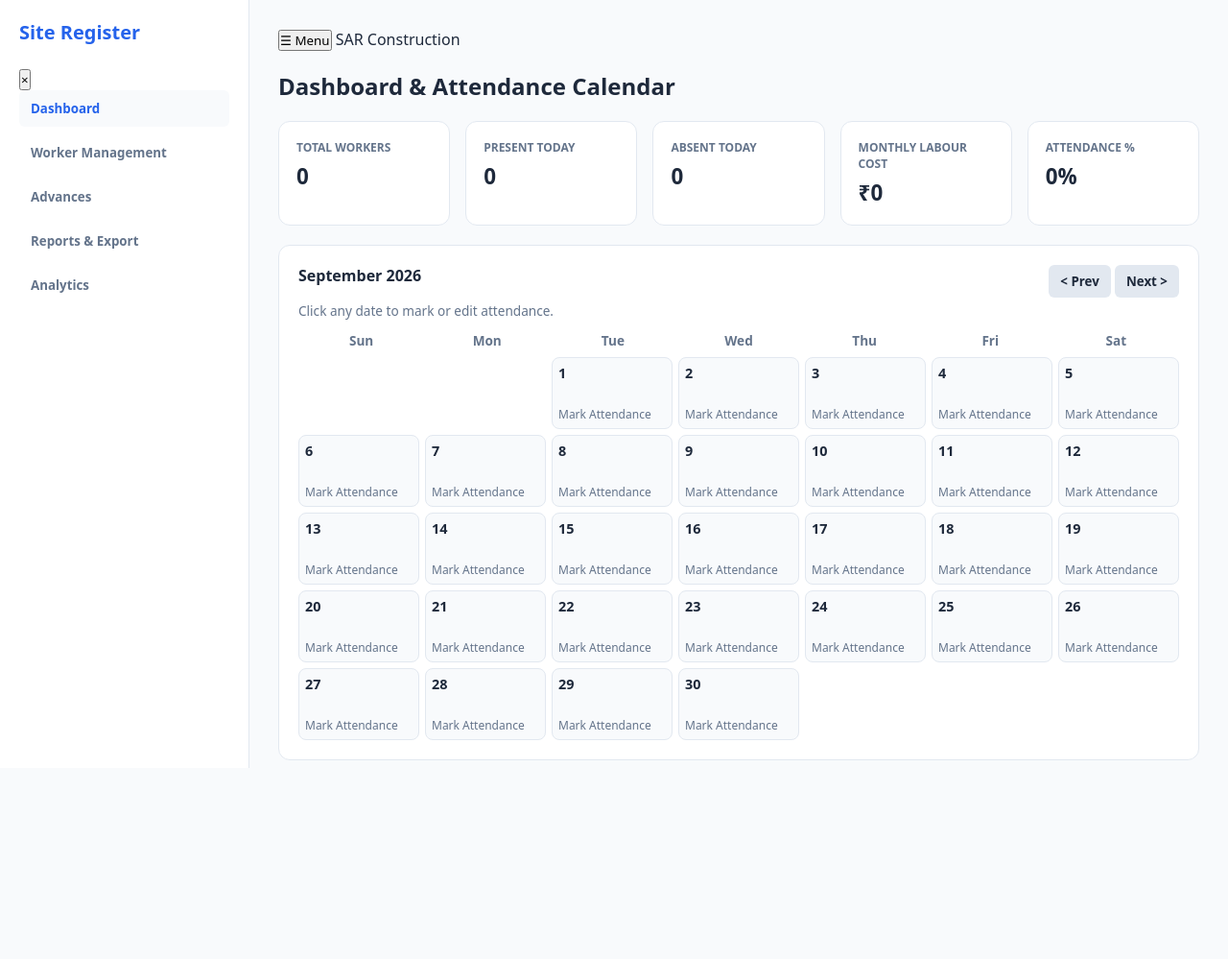
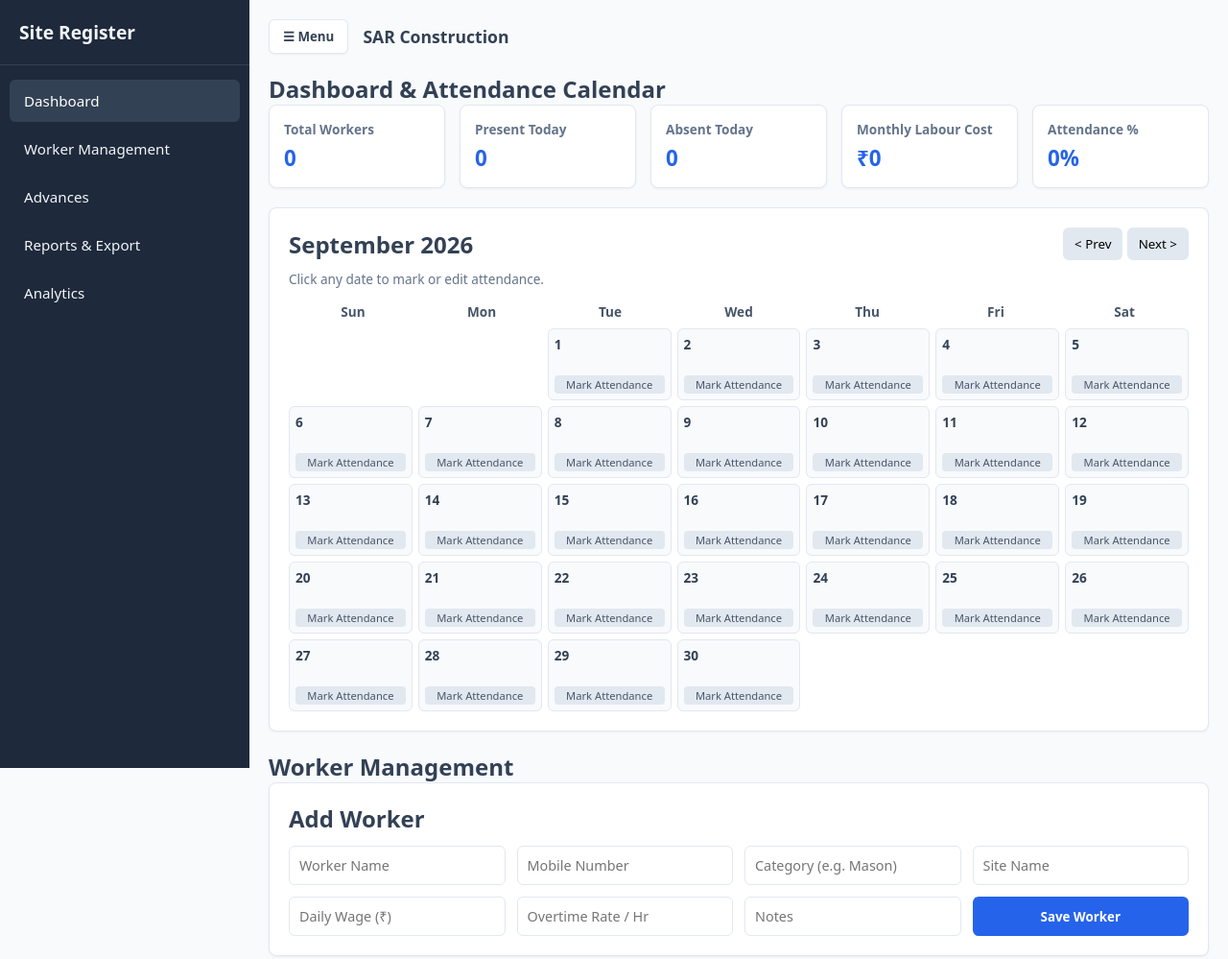
Before and after one commit to rocks36/site-attendance-register, a plain HTML site: page index.html in a window 1280 px wide. Shown: the top 999 px of the page at 96% size. Before the commit the page ends 800 px from the top, so only its background shows below. Drawn offline with nearby package versions, Linux system fonts and the light colour scheme; no server answers.

Commit message:
Update style.css

```diff
--- a/style.css
+++ b/style.css
@@ -1,45 +1,389 @@
 :root {
-  --primary: #2563eb; --primary-dark: #1d4ed8; --bg-color: #f8fafc;
-  --card-bg: #ffffff; --text-main: #1e293b; --text-muted: #64748b; --border-color: #e2e8f0;
+  --bg-color: #f8fafc;
+  --sidebar-bg: #1e293b;
+  --sidebar-text: #f1f5f9;
+  --sidebar-hover: #334155;
+  --primary-color: #2563eb;
+  --primary-hover: #1d4ed8;
+  --text-main: #334155;
+  --card-bg: #ffffff;
+  --border-color: #e2e8f0;
 }
-* { box-sizing: border-box; margin: 0; padding: 0; font-family: system-ui, -apple-system, sans-serif; }
-body { background-color: var(--bg-color); color: var(--text-main); }
-.app-layout { display: flex; height: 100vh; overflow: hidden; }
-.sidebar { width: 260px; background: white; border-right: 1px solid var(--border-color); display: flex; flex-direction: column; padding: 20px; }
-.sidebar h2 { font-size: 1.25rem; color: var(--primary); margin-bottom: 24px; }
-.sidebar nav { display: flex; flex-direction: column; gap: 8px; }
-.nav-btn { background: none; border: none; text-align: left; padding: 10px 12px; font-weight: 600; color: var(--text-muted); border-radius: 6px; cursor: pointer; }
-.nav-btn.active, .nav-btn:hover { background: var(--bg-color); color: var(--primary); }
-.main-content { flex: 1; overflow-y: auto; padding: 30px; display: flex; flex-direction: column; gap: 20px; }
-.tab-content { display: none; flex-direction: column; gap: 20px; }
-.tab-content.active { display: flex; }
-.tab-header h1 { font-size: 1.5rem; color: var(--text-main); }
-.kpi-grid { display: grid; grid-template-columns: repeat(auto-fit, minmax(160px, 1fr)); gap: 16px; }
-.kpi-card { background: var(--card-bg); padding: 18px; border-radius: 12px; border: 1px solid var(--border-color); }
-.kpi-card h3 { font-size: 0.75rem; color: var(--text-muted); text-transform: uppercase; margin-bottom: 6px; }
-.kpi-card p { font-size: 1.4rem; font-weight: 700; color: var(--text-main); }
-.card { background: var(--card-bg); padding: 20px; border-radius: 12px; border: 1px solid var(--border-color); }
-.card h2 { font-size: 1rem; margin-bottom: 12px; color: var(--text-main); }
-.form-grid { display: grid; grid-template-columns: repeat(auto-fit, minmax(180px, 1fr)); gap: 12px; }
-.form-grid input, .form-grid select { padding: 10px; border: 1px solid var(--border-color); border-radius: 6px; font-size: 0.9rem; }
-.primary-btn { background-color: var(--primary); color: white; border: none; padding: 10px 16px; font-weight: 600; border-radius: 6px; cursor: pointer; }
-.primary-btn:hover { background-color: var(--primary-dark); }
-.secondary-btn { background-color: #e2e8f0; color: var(--text-main); border: none; padding: 8px 12px; font-weight: 600; border-radius: 6px; cursor: pointer; }
-.secondary-btn:hover { background-color: #cbd5e1; }
-.calendar-header { display: flex; justify-content: space-between; align-items: center; margin-bottom: 4px; }
-.calendar-subtitle { font-size: 0.85rem; color: var(--text-muted); margin-bottom: 12px; }
-.calendar-grid-header { display: grid; grid-template-columns: repeat(7, 1fr); text-align: center; font-weight: 600; font-size: 0.85rem; color: var(--text-muted); margin-bottom: 8px; }
-.calendar-grid { display: grid; grid-template-columns: repeat(7, 1fr); gap: 6px; }
-.calendar-day { background: var(--bg-color); border: 1px solid var(--border-color); border-radius: 8px; min-height: 75px; padding: 6px; cursor: pointer; display: flex; flex-direction: column; justify-content: space-between; }
-.calendar-day:hover { border-color: var(--primary); }
-.calendar-day.empty { background: transparent; border: none; cursor: default; }
-.calendar-day .day-num { font-weight: 600; font-size: 0.9rem; }
-.calendar-day .day-status { font-size: 0.75rem; color: var(--text-muted); }
-.modal-overlay { position: fixed; top: 0; left: 0; width: 100%; height: 100%; background: rgba(0,0,0,0.5); display: flex; justify-content: center; align-items: center; z-index: 1000; padding: 16px; }
-.modal-content { background: var(--card-bg); width: 100%; max-width: 700px; max-height: 90vh; border-radius: 12px; padding: 20px; display: flex; flex-direction: column; gap: 16px; }
-.modal-header { display: flex; justify-content: space-between; align-items: center; }
-.close-btn { background: none; border: none; font-size: 1.5rem; cursor: pointer; color: var(--text-muted); }
-.attendance-container { overflow-y: auto; max-height: 50vh; display: flex; flex-direction: column; gap: 10px; border-top: 1px solid var(--border-color); border-bottom: 1px solid var(--border-color); padding: 12px 0; }
-.attendance-row { display: grid; grid-template-columns: 2fr 1.5fr 1fr 1fr; gap: 8px; align-items: center; padding: 8px; background: var(--bg-color); border-radius: 6px; font-size: 0.9rem; }
-.attendance-row select, .attendance-row input { padding: 6px; border: 1px solid var(--border-color); border-radius: 4px; }
-.analytics-grid { display: grid; grid-template-columns: repeat(auto-fit, minmax(300px, 1fr)); gap: 20px; }
+
+* {
+  box-sizing: border-box;
+  margin: 0;
+  padding: 0;
+  font-family: system-ui, -apple-system, BlinkMacSystemFont, "Segoe UI", Roboto, sans-serif;
+}
+
+body {
+  background-color: var(--bg-color);
+  color: var(--text-main);
+  display: flex;
+  min-height: 100vh;
+}
+
+.app-layout {
+  display: flex;
+  width: 100%;
+  position: relative;
+  overflow-x: hidden;
+}
+
+/* SIDEBAR STYLING & COLLAPSIBLE BEHAVIOR */
+.sidebar {
+  width: 260px;
+  background-color: var(--sidebar-bg);
+  color: var(--sidebar-text);
+  display: flex;
+  flex-direction: column;
+  position: fixed;
+  top: 0;
+  bottom: 0;
+  left: 0;
+  transition: transform 0.3s ease-in-out;
+  z-index: 1000;
+}
+
+.sidebar.collapsed {
+  transform: translateX(-100%);
+}
+
+.sidebar-header {
+  padding: 20px;
+  display: flex;
+  justify-content: space-between;
+  align-items: center;
+  border-bottom: 1px solid rgba(255,255,255,0.1);
+}
+
+.sidebar-header h2 {
+  font-size: 1.2rem;
+}
+
+.sidebar-close {
+  background: none;
+  border: none;
+  color: white;
+  font-size: 1.5rem;
+  cursor: pointer;
+  display: none;
+}
+
+.sidebar nav {
+  padding: 15px 10px;
+  display: flex;
+  flex-direction: column;
+  gap: 6px;
+}
+
+.nav-btn {
+  background: transparent;
+  border: none;
+  color: var(--sidebar-text);
+  text-align: left;
+  padding: 12px 15px;
+  border-radius: 6px;
+  cursor: pointer;
+  font-size: 0.95rem;
+  transition: background 0.2s;
+}
+
+.nav-btn:hover, .nav-btn.active {
+  background-color: var(--sidebar-hover);
+  color: #ffffff;
+}
+
+/* MAIN CONTENT AREA */
+.main-content {
+  flex: 1;
+  margin-left: 260px;
+  padding: 20px;
+  transition: margin-left 0.3s ease-in-out;
+  width: calc(100% - 260px);
+  display: flex;
+  flex-direction: column;
+  min-height: 100vh;
+}
+
+.content-body {
+  flex: 1;
+}
+
+.main-content.expanded {
+  margin-left: 0;
+  width: 100%;
+}
+
+.top-nav-bar {
+  display: flex;
+  align-items: center;
+  gap: 15px;
+  margin-bottom: 20px;
+}
+
+.menu-toggle-btn {
+  background: var(--card-bg);
+  border: 1px solid var(--border-color);
+  padding: 8px 14px;
+  border-radius: 6px;
+  cursor: pointer;
+  font-weight: 600;
+  color: var(--text-main);
+  box-shadow: 0 1px 2px rgba(0,0,0,0.05);
+}
+
+.app-title-mobile {
+  font-weight: bold;
+  font-size: 1.1rem;
+}
+
+/* APP FOOTER BRANDING */
+.app-footer {
+  margin-top: 30px;
+  padding: 15px 0;
+  text-align: center;
+  border-top: 1px solid var(--border-color);
+  font-size: 0.85rem;
+  color: #64748b;
+}
+
+.app-footer .brand-name {
+  font-weight: bold;
+  color: var(--primary-color);
+}
+
+/* CARDS & GRIDS */
+.card {
+  background: var(--card-bg);
+  border: 1px solid var(--border-color);
+  border-radius: 8px;
+  padding: 20px;
+  margin-bottom: 20px;
+  box-shadow: 0 1px 3px rgba(0,0,0,0.05);
+}
+
+.kpi-grid {
+  display: grid;
+  grid-template-columns: repeat(auto-fit, minmax(180px, 1fr));
+  gap: 15px;
+  margin-bottom: 20px;
+}
+
+.kpi-card {
+  background: var(--card-bg);
+  border: 1px solid var(--border-color);
+  padding: 15px;
+  border-radius: 8px;
+  box-shadow: 0 1px 3px rgba(0,0,0,0.05);
+}
+
+.kpi-card h3 {
+  font-size: 0.85rem;
+  color: #64748b;
+  margin-bottom: 5px;
+}
+
+.kpi-card p {
+  font-size: 1.4rem;
+  font-weight: bold;
+  color: var(--primary-color);
+}
+
+.form-grid {
+  display: grid;
+  grid-template-columns: repeat(auto-fit, minmax(200px, 1fr));
+  gap: 12px;
+  margin-top: 12px;
+}
+
+input, select {
+  padding: 10px;
+  border: 1px solid var(--border-color);
+  border-radius: 6px;
+  font-size: 0.9rem;
+  width: 100%;
+}
+
+.primary-btn {
+  background-color: var(--primary-color);
+  color: white;
+  border: none;
+  padding: 10px 16px;
+  border-radius: 6px;
+  cursor: pointer;
+  font-weight: 600;
+}
+
+.primary-btn:hover {
+  background-color: var(--primary-hover);
+}
+
+.secondary-btn {
+  background: #e2e8f0;
+  border: none;
+  padding: 8px 12px;
+  border-radius: 6px;
+  cursor: pointer;
+  font-weight: 500;
+}
+
+/* CALENDAR STYLING */
+.calendar-header {
+  display: flex;
+  justify-content: space-between;
+  align-items: center;
+  margin-bottom: 10px;
+}
+
+.calendar-subtitle {
+  font-size: 0.85rem;
+  color: #64748b;
+  margin-bottom: 15px;
+}
+
+.calendar-grid-header {
+  display: grid;
+  grid-template-columns: repeat(7, 1fr);
+  text-align: center;
+  font-weight: bold;
+  font-size: 0.85rem;
+  padding-bottom: 8px;
+  color: #475569;
+}
+
+.calendar-grid {
+  display: grid;
+  grid-template-columns: repeat(7, 1fr);
+  gap: 6px;
+}
+
+.calendar-day {
+  background: var(--bg-color);
+  border: 1px solid var(--border-color);
+  min-height: 75px;
+  border-radius: 6px;
+  padding: 6px;
+  cursor: pointer;
+  display: flex;
+  flex-direction: column;
+  justify-content: space-between;
+}
+
+.calendar-day:hover {
+  border-color: var(--primary-color);
+}
+
+.calendar-day.empty {
+  background: transparent;
+  border: none;
+  cursor: default;
+}
+
+.day-num {
+  font-weight: bold;
+  font-size: 0.85rem;
+}
+
+.day-status {
+  font-size: 0.7rem;
+  color: #475569;
+  background: #e2e8f0;
+  padding: 2px 4px;
+  border-radius: 4px;
+  text-align: center;
+}
+
+/* ANALYTICS GRID */
+.analytics-grid {
+  display: grid;
+  grid-template-columns: repeat(auto-fit, minmax(300px, 1fr));
+  gap: 20px;
+}
+
+/* MODAL STYLING */
+.modal-overlay {
+  position: fixed;
+  top: 0; left: 0; right: 0; bottom: 0;
+  background: rgba(0,0,0,0.5);
+  display: flex;
+  justify-content: center;
+  align-items: center;
+  z-index: 2000;
+  padding: 15px;
+}
+
+.modal-content {
+  background: var(--card-bg);
+  width: 100%;
+  max-width: 600px;
+  border-radius: 8px;
+  padding: 20px;
+  max-height: 90vh;
+  display: flex;
+  flex-direction: column;
+}
+
+.modal-header {
+  display: flex;
+  justify-content: space-between;
+  align-items: center;
+  margin-bottom: 15px;
+}
+
+.close-btn {
+  background: none;
+  border: none;
+  font-size: 1.5rem;
+  cursor: pointer;
+}
+
+.attendance-container {
+  overflow-y: auto;
+  max-height: 55vh;
+  display: flex;
+  flex-direction: column;
+  gap: 10px;
+  padding-right: 5px;
+}
+
+.attendance-row {
+  display: flex;
+  justify-content: space-between;
+  align-items: center;
+  background: var(--bg-color);
+  padding: 10px;
+  border-radius: 6px;
+  border: 1px solid var(--border-color);
+  gap: 10px;
+}
+
+.modal-footer {
+  margin-top: 15px;
+  text-align: right;
+}
+
+@media (max-width: 768px) {
+  .sidebar {
+    transform: translateX(-100%);
+  }
+  .sidebar.mobile-open {
+    transform: translateX(0);
+  }
+  .sidebar-close {
+    display: block;
+  }
+  .main-content {
+    margin-left: 0 !important;
+    width: 100% !important;
+    padding: 10px;
+  }
+  .calendar-day {
+    min-height: 60px;
+    padding: 4px;
+  }
+  .day-status {
+    font-size: 0.6rem;
+  }
+}
```
